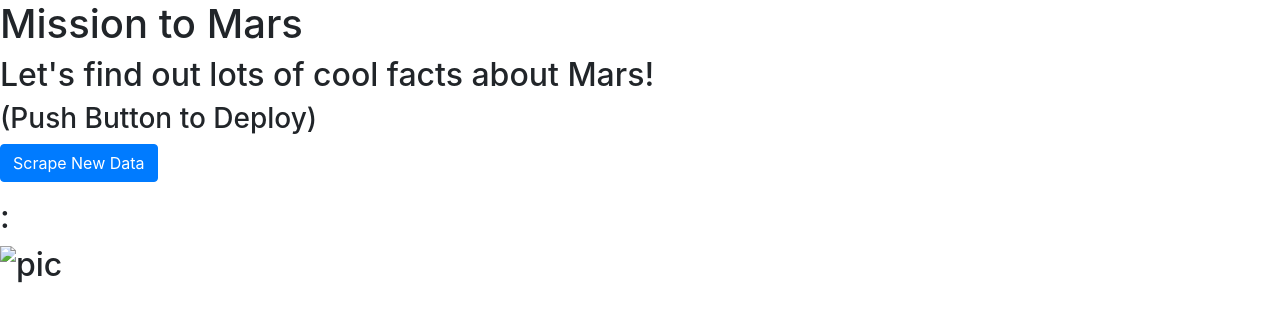
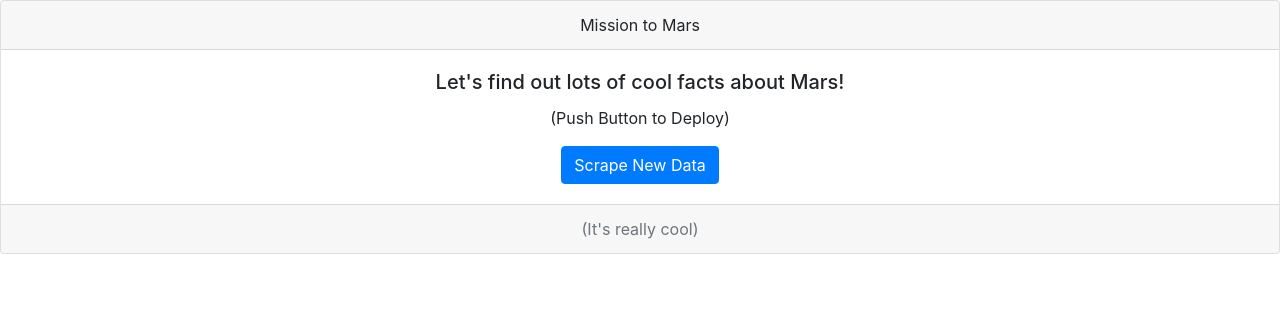
Before and after one commit to LexiJess/NASA_MARS_web_scraping, a Flask app: template templates/index.html in a window 1280 px wide. Shown: the top 322 px of the page. Run offline with Flask 2, Linux system fonts and the light colour scheme; the template is opened without the code that fills it, so the values that code supplies are empty; some libraries are stand-ins or nearby versions.

Commit message:
added bootstrap styling

```diff
--- a/templates/index.html
+++ b/templates/index.html
@@ -14,29 +14,32 @@
 <body>
   <meta charset=utf-8>
 
-      <div class="row">
-        <div class="col-md-7">
-          <h1>Mission to Mars </h1>
-          <h2>Let's find out lots of cool facts about Mars!</h2>
-          <h3>(Push Button to Deploy)</h3>
-          <p><a class="btn btn-primary" href="http://127.0.0.1:5000/scrape" role="button">Scrape New Data</a></p>
 
-        </div>
+     <div class="card text-center">
+      <div class="card-header">
+        Mission to Mars
+      </div>
+      <div class="card-body">
+        <h5 class="card-title">Let's find out lots of cool facts about Mars!</h5>
+        <p class="card-text">(Push Button to Deploy)</p>
+        <a class="btn btn-primary" href="http://127.0.0.1:5000/scrape" role="button">Scrape New Data</a>
+      </div>
+      <div class="card-footer text-muted">
+        (It's really cool)
+      </div>
+    </div>
 
-     </div>
+      <!-- <h2>{{ finding_mars.news_title }} : </h2>
+      <h3>{{ finding_mars.paragraph_text }}</h3>
+       <h3>{{ finding_mars.hemispheres_images }}</h3>   -->
 
 
-      <h2>{{ finding_mars.news_title }} : </h2>
-      <h3>{{ finding_mars.paragraph_text }}</h3>
-      <!-- <h3>{{ finding_mars.hemispheres_images }}</h3>   -->
-
-
-      {% for item in finding_mars.hemisphere_images %}
+      <!-- {% for item in finding_mars.hemisphere_images %}
       <div>
       <h3>{{ item.title }}</h3>
       <h3><img src="{{ item.img_url }}" alt="pic" /></h3>
         </div>
-        {% endfor %}
+        {% endfor %} -->
 
 
 
@@ -45,12 +48,12 @@
         makes it get wonky.  -->
 
 
-      <h2><img src="{{ finding_mars.featured_image }}" alt="pic" /></h2>
+      <!-- <h2><img src="{{ finding_mars.featured_image }}" alt="pic" /></h2>
 
-      <!-- <button> <a href="scrape">Click me</a></button> -->
-
+      <button> <a href="scrape">Click me</a></button> -->
+<!--
   {{ finding_mars.facts_table | safe }}
-    <div class="container">
+    <div class="container"> -->
 
 
 </div>
```
Also changed, not shown: templates/scrape.html (+19 -15 lines).
